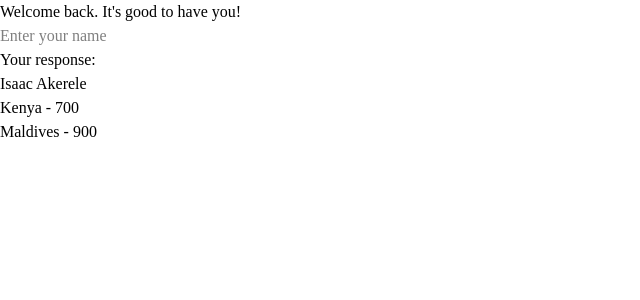
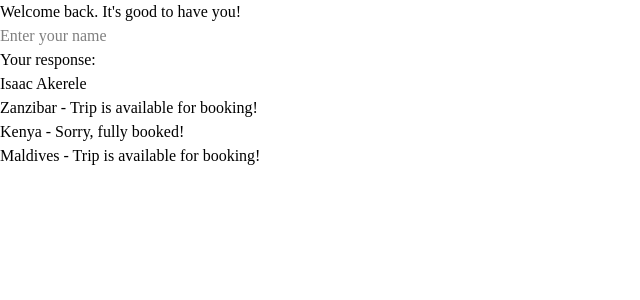
Before and after one commit to theakisaac/React-Learning, a React (Vite) app: page / in a window 1280 px wide. Shown: the top 300 px of the page, without its empty margins (0-640 px from the left). Built offline with nearby package versions, Linux system fonts and the light colour scheme.

Commit message:
added more concept

```diff
--- a/src/Testing.jsx
+++ b/src/Testing.jsx
@@ -1,29 +1,26 @@
 function Testing() {
-  const trips = [
-    { id: 1, name: "Zanzibar", price: 500 },
-    { id: 2, name: "Kenya", price: 700 },
-    { id: 3, name: "Maldives", price: 900 },
+   const trips = [
+
+    { id: 1, name: "Zanzibar", available: true },
+    { id: 2, name: "Kenya", available: false },
+    { id: 3, name: "Maldives", available: true },
+
   ];
 
-  const premiumTrips = trips.filter((trip) => trip.price > 500);
-  const selectedPremiumTrips = premiumTrips.map((premiumTrip) => {
+  const listedTrips = trips.map((trip) => {
     return (
+        <li key={trip.id}>
+            {trip.name} - {trip.available ? "Trip is available for booking!" : "Sorry, fully booked!"}
+        </li>
+    )
+  });
 
-            <li key={premiumTrip.id}>
-                {premiumTrip.name} - {premiumTrip.price}
-            </li>
+  return (
+    <>
+     <ul> {listedTrips}</ul>
+    </>
 
-    )
-  })
-
-
-  return(
-
-    <ul>
-        {selectedPremiumTrips}
-
-    </ul>
-  );
+  )
 }
 
-export default Testing
+export default Testing;
```
